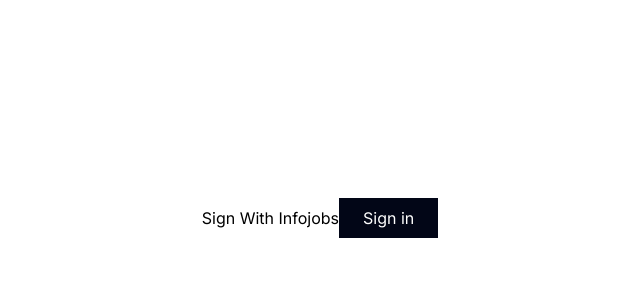
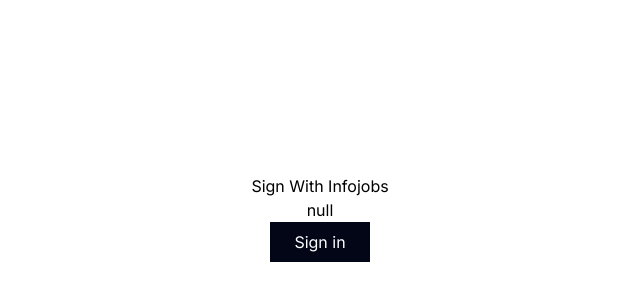
Before and after one commit to dchavezp/infojobs-hackaton, a Next.js app: page / in a window 1280 px wide. Shown: the part 182-482 px from the top of the page, without its empty margins (320-960 px from the left). Built offline with nearby package versions, Linux system fonts and the light colour scheme; no server answers.

Commit message:
updating redirect path

```diff
--- /dev/null
+++ b/src/app/api/auth/session/route.ts
@@ -0,0 +1,6 @@
+import { NextResponse } from 'next/server';
+export async function GET(request: Request) {
+    const { searchParams } = new URL(request.url);
+    const code = searchParams.get('code');
+    return NextResponse.json({ code });
+}
--- /dev/null
+++ b/src/app/api/test/route.ts
@@ -0,0 +1,4 @@
+import { NextResponse } from 'next/server';
+export async function GET(request: Request) {
+    return NextResponse.json({ message: 'GET TEST REQUEST' });
+}
--- a/src/app/page.tsx
+++ b/src/app/page.tsx
@@ -1,9 +1,11 @@
+import Session from "@/components/session";
 import SignInButton from "@/components/sign-in-button";
 
 export default function Home() {
   return (
-    <main className="w-screen h-screen flex items-center justify-center">
+    <main className="w-screen h-screen flex items-center justify-center flex-col">
       <h1>Sign With Infojobs</h1>
+      <Session />
       <SignInButton />
     </main>
   );
--- /dev/null
+++ b/src/components/session.tsx
@@ -0,0 +1,10 @@
+"use client";
+import { useSession } from "next-auth/react";
+
+function Session() {
+  const { data } = useSession();
+
+  return <div>{JSON.stringify(data)}</div>;
+}
+
+export default Session;
```
